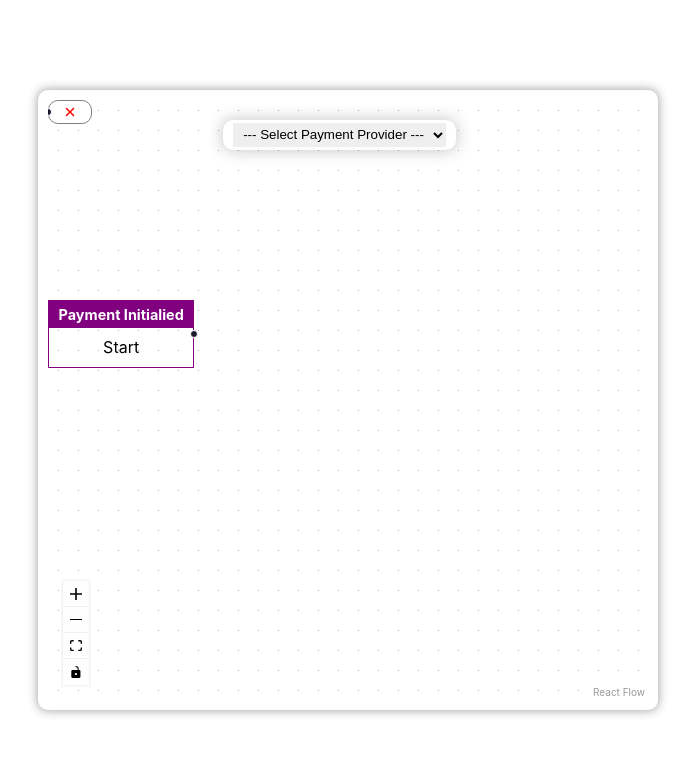
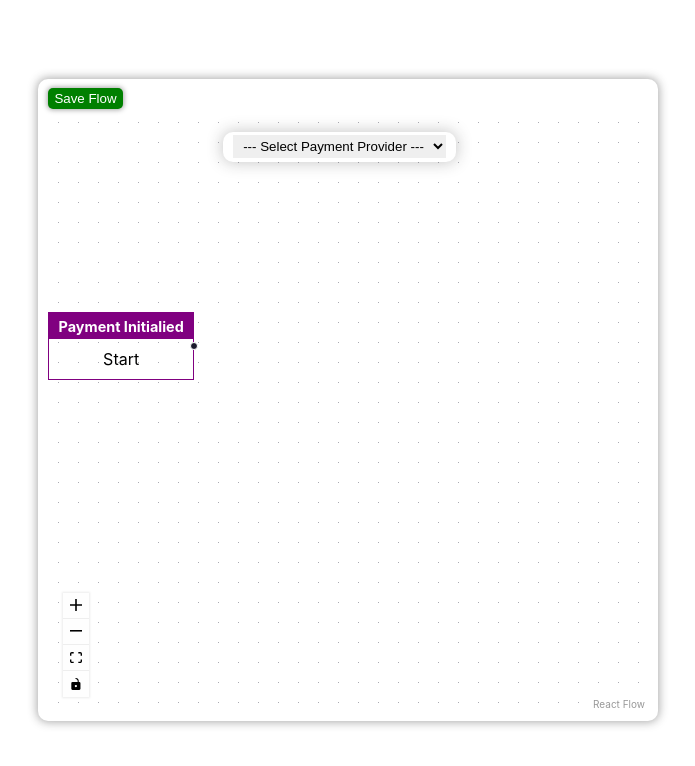
Before and after one commit to 25mohit/pixel-assignment, a React (Create React App) app: page / in a window 1280 px wide. Shown: the top 766 px of the page, without its empty margins (292-987 px from the left). Built offline with nearby package versions, Linux system fonts and the light colour scheme; the HTML template or start-up script is replaced by a standard one.

Commit message:
Save current flow in Localstorage functionality added

```diff
--- a/src/App.css
+++ b/src/App.css
@@ -18,6 +18,16 @@
   border-radius: 10px;
   box-shadow: 0 0 15px 1px rgba(40,40,40,0.25);
   background-color: white;
+  transition: 0.6s;
+}
+.error{
+  padding: 0;
+  margin: 0;
+  color: red;
+  font-size: 0.8rem;
+  font-weight: bold;
+  padding-bottom: 0.2rem;
+  font-style: italic;
 }
 .select select{
   border: none;
@@ -51,3 +61,32 @@
 .pay-initialize .section{
   padding: 0.6rem 0.4rem;
 }
+.control-bar{
+  padding-bottom: 0.15rem;
+  text-align: left;
+  display: flex;
+  justify-content: left;
+  gap: 0.4rem;
+}
+.btn{
+  padding: 0.2rem 0.4rem;
+  text-transform: capitalize;
+  border: none;
+  color: white;
+  outline: none;
+  display: flex;
+  border-radius: 5px;
+  align-items: center;
+  gap: 0.4rem;
+  box-shadow: 0 0 5px 1px rgba(40,40,40,0.4);
+  transition: 0.5s;
+}
+.btn:hover{
+  cursor: pointer;
+}
+.btn.primary{
+  background-color: green;
+}
+.btn.danger{
+  background-color: red;
+}
--- a/src/App.tsx
+++ b/src/App.tsx
@@ -6,6 +6,7 @@ import SelectDropdown from './components/Utils/SelectDropdown';
 import PaymentNode from './components/Utils/PaymentNode';
 import PaymentInitialize from './components/Utils/PaymentInitialize';
 import CustomEdge from './components/Utils/CustomEdge';
+import ControlBar from './components/ControlBar';
 
 const initialNodes: Node[] = [
   {
@@ -19,12 +20,6 @@ const initialNodes: Node[] = [
     type: 'paymentInitialize',
     position: {x: 0, y: 200},
     data: {value: 'Start'}
-  },
-  {
-    id: 'no-1',
-    type: 'paymentNode',
-    position: {x: 0, y: 0},
-    data: {}
   }
 ]
 
@@ -53,9 +48,12 @@ function App() {
     setEdges((prevEdge): any => addEdge(edge, prevEdge))
   },[edges])
 
+  console.log("nodes", nodes, edges);
+
   return (
     <div className="App">
       <div className="container">
+        <ControlBar edges={edges} nodes={nodes}/>
         <ReactFlow
           nodes={nodes}
           nodeTypes={nodesType}
--- /dev/null
+++ b/src/components/ControlBar.tsx
@@ -0,0 +1,19 @@
+import React, { useState } from 'react'
+
+const ControlBar = ({ edges, nodes }: any) => {
+
+    const [isDataExists, setIsDataExists] = useState(localStorage.getItem('savedData'))
+
+    const onSaveHandler = () => {
+        localStorage.setItem("savedData", JSON.stringify({e: edges, n: nodes}))
+    }
+
+  return (
+    <div className='control-bar'>
+        <button className='btn primary' onClick={onSaveHandler}>Save Flow</button>
+        { isDataExists !== null && <button className='btn danger'>Clear Saved Data</button> }
+    </div>
+  )
+}
+
+export default ControlBar
--- a/src/components/Utils/CustomEdge.tsx
+++ b/src/components/Utils/CustomEdge.tsx
@@ -1,13 +1,10 @@
 import { BezierEdge, EdgeLabelRenderer, getBezierPath, useReactFlow } from '@xyflow/react'
-import React from 'react'
 import { IoClose } from "react-icons/io5";
 
 const CustomEdge = (props: any) => {
     const { id, sourceX, sourceY, targetX, targetY, sourcePosition, targetPosition } = props
 
     const [edgePath, labelX, labelY] = getBezierPath({sourceX, sourceY, targetX, targetY, sourcePosition, targetPosition})
-
-    console.log("Label Coordinates:", labelX, labelY, "Source Coordinates:", sourceX, sourceY);
 
     const { setEdges } = useReactFlow()
     const offsetX = -300;
--- a/src/components/Utils/PaymentNode.tsx
+++ b/src/components/Utils/PaymentNode.tsx
@@ -1,5 +1,4 @@
 import { Handle, Position, useReactFlow } from '@xyflow/react';
-import React from 'react'
 import { IoClose } from "react-icons/io5";
 
 const PaymentNode = ({ data, id}: any) => {
@@ -10,9 +9,7 @@ const PaymentNode = ({ data, id}: any) => {
     <div className='paymentNode'>
         <Handle type='target' position={Position.Left}/>
         {data?.value}
-        {/* <span>
-          </span> */}
-          <IoClose className='icon-close' onClick={() => setNodes((prev): any => prev.filter(d => d.id !== id))}/>
+        <IoClose className='icon-close' onClick={() => setNodes((prev): any => prev.filter(d => d.id !== id))}/>
     </div>
   )
 }
--- a/src/components/Utils/SelectDropdown.tsx
+++ b/src/components/Utils/SelectDropdown.tsx
@@ -1,4 +1,5 @@
 import { Node, useReactFlow } from "@xyflow/react"
+import { useState } from "react";
 
 const options = [
     { key: 'St', value: 'Stripe' },
@@ -10,17 +11,28 @@ const options = [
 ]
 
 const SelectDropdown = () => {
-    const { setNodes } = useReactFlow()
+    const { setNodes, getNodes } = useReactFlow()
+    const [errorMessage, setErrorMessage] = useState<string | null>(null); // State to store error message
     const randomNum = Math.random() * 200
+
+    console.log('errorMessage', errorMessage);
 
     const onChangeHandler = (e: any) => {
         const value = e.target.value?.split('--+--')
         const generateId = () => Math.random().toString(36).substr(2, 9);
 
-        console.log(value);
+        if (!value) return
+        const currentNodes = getNodes();
+        const nodeExists = currentNodes.some((node) => node.data.key === value?.[0]);
 
-        setNodes((prevNodes) => [...prevNodes, { id: `${generateId()}`, data: {key: value?.[0], value: value?.[1]}, position: {x: randomNum, y: randomNum}, type: 'paymentNode'}])
+        if (nodeExists) {
+            // Set error message if node already exists
+            setErrorMessage("Already Present");
+        } else {
+            setErrorMessage(null);
 
+            setNodes((prevNodes) => [...prevNodes, { id: `${generateId()}`, data: {key: value?.[0], value: value?.[1]}, position: {x: randomNum, y: randomNum}, type: 'paymentNode'}])
+        }
     }
 
   return (
@@ -31,6 +43,7 @@ const SelectDropdown = () => {
                 options?.map((option, index) => <option key={index} value={`${option?.key}--+--${option?.value}`}>{option?.value}</option>)
             }
         </select>
+        { errorMessage !== null && <p className="error">Node Already in Canvas</p> }
     </div>
   )
 }
```
